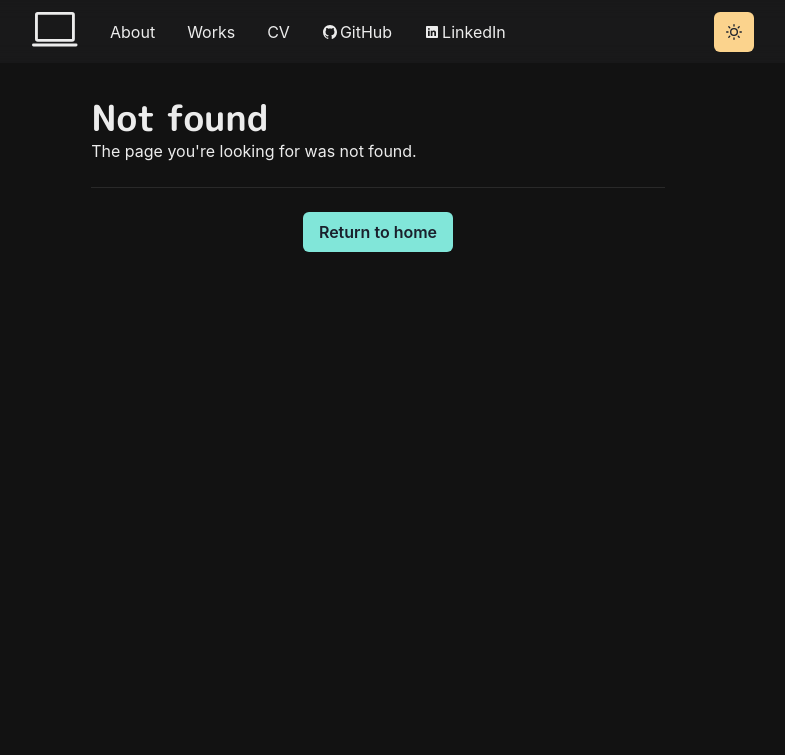
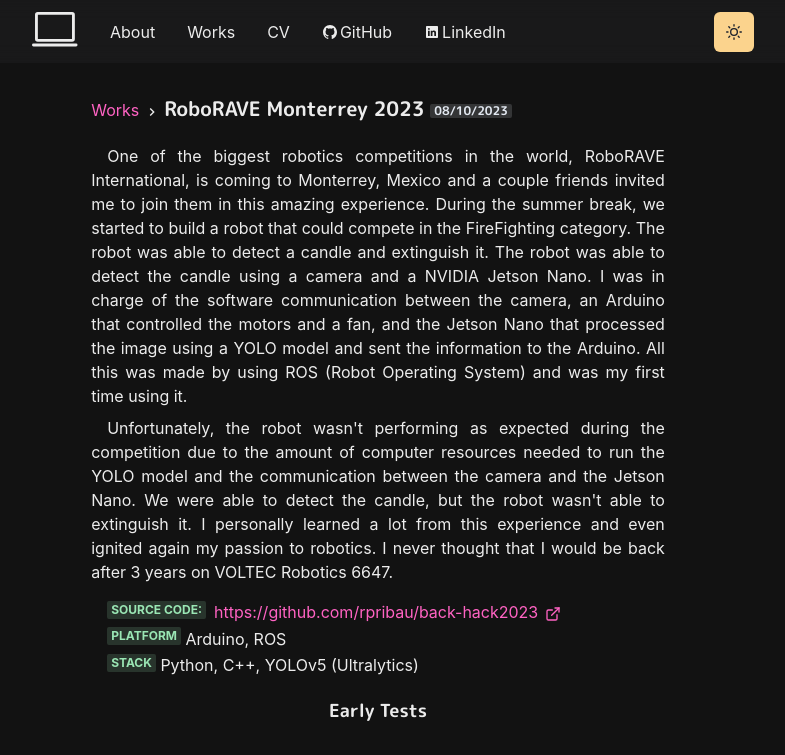
Before and after one commit to rpribau/blog.rob, a Next.js app: page /works/roborave in a window 1280 px wide. Before the commit this address had no page. Shown: the top 755 px of the page, without its empty margins (262-1047 px from the left). Built offline with nearby package versions, Linux system fonts and the light colour scheme; grey boxes are pictures that could not be loaded.

Commit message:
Roborave completed.

```diff
--- /dev/null
+++ b/pages/works/roborave.js
@@ -0,0 +1,97 @@
+import { Container, Badge, Link, List, ListItem, AspectRatio, Heading, Center, SimpleGrid } from "@chakra-ui/react";
+import { ExternalLinkIcon } from "@chakra-ui/icons";
+import { Title, WorkImage, Meta } from "../../components/work";
+import P from "../../components/paragraph";
+import Layout from "../../components/layouts/article";
+
+const Work = () => {
+    return (
+        <Layout title="RoboRAVE Monterrey 2023">
+            <Container marginTop={10}>
+                <Title>
+                    RoboRAVE Monterrey 2023 <Badge>08/10/2023</Badge>
+                </Title>
+                <P>
+                    One of the biggest robotics competitions in the world, RoboRAVE International, is coming to Monterrey, Mexico and a couple friends invited
+                    me to join them in this amazing experience. During the summer break, we started to build a robot that could compete in the FireFighting
+                    category. The robot was able to detect a candle and extinguish it. The robot was able to detect the candle using a camera and a NVIDIA
+                    Jetson Nano. I was in charge of the software communication between the camera, an Arduino that controlled the motors and a fan, and the
+                    Jetson Nano that processed the image using a YOLO model and sent the information to the Arduino. All this was made by using ROS (Robot Operating System) and
+                    was my first time using it.
+                </P>
+
+                <P>
+                    Unfortunately, the robot wasn't performing as expected during the competition due to the amount of computer resources needed
+                    to run the YOLO model and the communication between the camera and the Jetson Nano. We were able to detect the candle, but the robot
+                    wasn't able to extinguish it. I personally learned a lot from this experience and even ignited again my passion to robotics. I
+                    never thought that I would be back after 3 years on VOLTEC Robotics 6647.
+                </P>
+
+                <List ml={4} my={4}>
+
+                    <ListItem>
+                        <Meta>Source code:</Meta>
+                        <Link href="https://github.com/rpribau/back-hack2023" ml={2}>
+                        https://github.com/rpribau/back-hack2023 <ExternalLinkIcon mx="2px" />
+                    </Link>
+                    </ListItem>
+
+                    <ListItem>
+                        <Meta>Platform</Meta>
+                        <span>  Arduino, ROS </span>
+                    </ListItem>
+
+                    <ListItem>
+                        <Meta>Stack</Meta>
+                        <span>  Python, C++, YOLOv5 (Ultralytics) </span>
+                    </ListItem>
+                </List>
+
+                <Heading as="h4" fontSize={18} my={5}>
+                    <Center> Early Tests</Center>
+                </Heading>
+
+                <SimpleGrid columns={[1,1,1]} gap={3}>
+                <AspectRatio maxW="560px" ratio={1} my={4}>
+                    <iframe width="315" height="360"
+                        src="https://www.youtube.com/embed/qeLvfSFmh5M"
+                        title="YouTube video player"
+                        frameborder="0"
+                        allow="accelerometer; autoplay; clipboard-write; encrypted-media; gyroscope; picture-in-picture; web-share"
+                        allowfullscreen>
+                    </iframe>
+                </AspectRatio>
+
+                <AspectRatio maxW="560px" ratio={1} my={4}>
+                    <iframe width="315" height="360"
+                        src="https://www.youtube.com/embed/BJcm0xza-sA"
+                        title="YouTube video player"
+                        frameborder="0"
+                        allow="accelerometer; autoplay; clipboard-write; encrypted-media; gyroscope; picture-in-picture; web-share"
+                        allowfullscreen>
+                    </iframe>
+                </AspectRatio>
+
+                <AspectRatio maxW="560px" ratio={1} my={4}>
+                    <iframe width="315" height="360"
+                        src="https://www.youtube.com/embed/cPJCHbM_0xU"
+                        title="YouTube video player"
+                        frameborder="0"
+                        allow="accelerometer; autoplay; clipboard-write; encrypted-media; gyroscope; picture-in-picture; web-share"
+                        allowfullscreen>
+                    </iframe>
+                </AspectRatio>
+                </SimpleGrid>
+
+                <Heading as="h4" fontSize={18} my={8}>
+                    <Center> Thanks Albert, Christian and Tony for the experience!</Center>
+                </Heading>
+                <WorkImage src="/images/work/roborave1.png" alt="walknote" />
+
+            </Container>
+        </Layout>
+    )
+}
+
+
+export default Work;
```
Also changed, not shown: public/images/work/roborave1.png (added).
